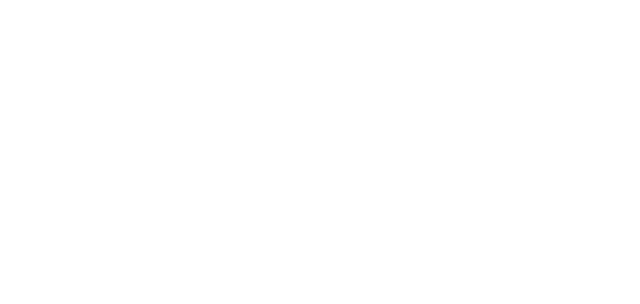
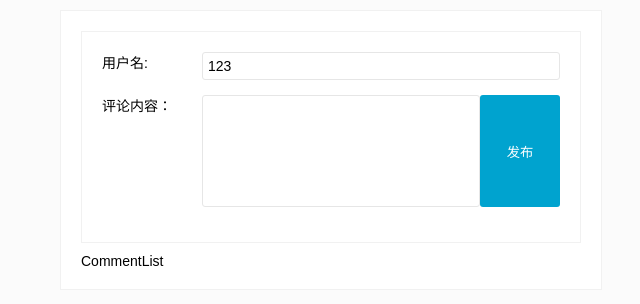
Before and after one commit to xiaoguiking/JavaScript-css-rew, a React (Create React App) app in the folder React/hoc-code/: page / in a window 1280 px wide. Shown: the top 304 px of the page, without its empty margins (309-949 px from the left). Built offline with nearby package versions, Linux system fonts and the light colour scheme.

Commit message:
评论功能2

```diff
--- a/React/hoc-code/src/App.js
+++ b/React/hoc-code/src/App.js
@@ -2,13 +2,15 @@
 // import logo from './logo.svg';
 import './App.css';
 // import Tabbar from './components/Tabbar.js';
-import RouterMap from './router.js';
+// import RouterMap from './router.js';    <RouterMap />
 import './static/iconfont.css';
+import CommentApp from './pages/CommentShow/CommentApp';
 
+// className="App"
 function App() {
   return (
-    <div className="App">
-    <RouterMap />
+    <div >
+    <CommentApp />
     </div>
   );
 }
--- /dev/null
+++ b/React/hoc-code/src/pages/CommentShow/CommentApp.js
@@ -0,0 +1,27 @@
+/**
+ * CommentApp 整体组件
+ */
+
+ import React, { Component } from 'react'
+ import './index.css';
+ import CommentInput from './CommentInput.js';
+ import CommentList from './CommentList.js';
+
+ export default class CommentApp extends Component {
+     constructor(props) {
+         super(props);
+         this.state = {  }
+     }
+
+     handleSubmitComment (comment) {
+        console.log(comment)
+      }
+     render() {
+         return (
+             <div className="wrapper">
+              <CommentInput onSubmit={this.handleSubmitComment.bind(this)}/>
+              <CommentList />
+             </div>
+          );
+     }
+ }
--- /dev/null
+++ b/React/hoc-code/src/pages/CommentShow/CommentInput.js
@@ -0,0 +1,69 @@
+/**
+ *  CommentInput Input组件
+ */
+import React, { Component } from 'react'
+export default class CommentInput extends Component {
+    constructor(props) {
+        super(props);
+        this.state = {
+            username: '123',
+            content: ''
+        }
+    }
+
+    handleUsernameChange(e){
+        this.setState({
+            username: e.target.value
+        })
+    }
+
+    handleContentChange(e) {
+        this.setState({
+            content: e.target.value
+        })
+    }
+
+    handleSubmit() {
+        if(this.props.onSubmit) {
+            const {username, content} = this.state;
+            this.props.onSubmit({username, content});
+        }
+        this.setState({content:''});
+    }
+    render() {
+        let {username, content} = this.state;
+        return (
+            <div className="comment-input">
+                <div className="comment-field">
+                    <span className="comment-field-name">
+                        用户名:
+                </span>
+                    <div className="comment-field-input">
+                        <input
+                            value={username}
+                            onChange={this.handleUsernameChange.bind(this)}
+                        />
+                    </div>
+                </div>
+                <div className="comment-field" >
+                    <span className="comment-field-name" >
+                        评论内容：
+                </span>
+                    <div className="comment-field-input" >
+                        <textarea
+                            value={content}
+                            onChange={this.handleContentChange.bind(this)}
+                        />
+                    </div>
+                    <div className='comment-field-button'>
+                        <button
+                        onClick={this.handleSubmit.bind(this)}
+                        >
+                            发布
+                        </button>
+                    </div>
+                </div>
+            </div>
+        );
+    }
+}
--- /dev/null
+++ b/React/hoc-code/src/pages/CommentShow/CommentList.js
@@ -0,0 +1,17 @@
+/**
+ * CommentList 整体组件
+ */
+import React, { Component } from 'react'
+export default  class CommentList extends Component {
+    constructor(props) {
+        super(props);
+        this.state = {  }
+    }
+    render() {
+        return (
+            <div>
+            CommentList
+            </div>
+         );
+    }
+}
--- /dev/null
+++ b/React/hoc-code/src/pages/CommentShow/index.css
@@ -0,0 +1,104 @@
+body {
+    margin: 0;
+    padding: 0;
+    font-family: sans-serif;
+    background-color: #fbfbfb;
+  }
+
+  .wrapper {
+    width: 500px;
+    margin: 10px auto;
+    font-size: 14px;
+    background-color: #fff;
+    border: 1px solid #f1f1f1;
+    padding: 20px;
+  }
+
+  /* 评论框样式 */
+  .comment-input {
+    background-color: #fff;
+    border: 1px solid #f1f1f1;
+    padding: 20px;
+    margin-bottom: 10px;
+  }
+
+  .comment-field {
+    margin-bottom: 15px;
+    display: flex;
+  }
+
+  .comment-field .comment-field-name {
+    display: flex;
+    flex-basis: 100px;
+    font-size: 14px;
+  }
+
+  .comment-field .comment-field-input {
+    display: flex;
+    flex: 1;
+  }
+
+  .comment-field-input input,
+  .comment-field-input textarea {
+    border: 1px solid #e6e6e6;
+    border-radius: 3px;
+    padding: 5px;
+    outline: none;
+    font-size: 14px;
+    resize: none;
+    flex: 1;
+  }
+
+  .comment-field-input textarea {
+    height: 100px;
+  }
+
+  .comment-field-button {
+    display: flex;
+    justify-content: flex-end;
+  }
+
+  .comment-field-button button {
+    padding: 5px 10px;
+    width: 80px;
+    border: none;
+    border-radius: 3px;
+    background-color: #00a3cf;
+    color: #fff;
+    outline: none;
+    cursor: pointer;
+  }
+
+  .comment-field-button button:active {
+    background: #13c1f1;
+  }
+
+  /* 评论列表样式 */
+  .comment-list {
+    background-color: #fff;
+    border: 1px solid #f1f1f1;
+    padding: 20px;
+  }
+
+  /* 评论组件样式 */
+  .comment {
+    display: flex;
+    border-bottom: 1px solid #f1f1f1;
+    margin-bottom: 10px;
+    padding-bottom: 10px;
+    min-height: 50px;
+  }
+
+  .comment .comment-user {
+    flex-shrink: 0;
+  }
+
+  .comment span {
+    color: #00a3cf;
+    font-style: italic;
+  }
+
+  .comment p {
+    margin: 0;
+    /*text-indent: 2em;*/
+  }
```
Also changed, not shown: React/hoc-code/src/pages/CommentShow/Comment.js (added, +18 -0 lines), 2 other files (tests, documents, lock files or other folders).
